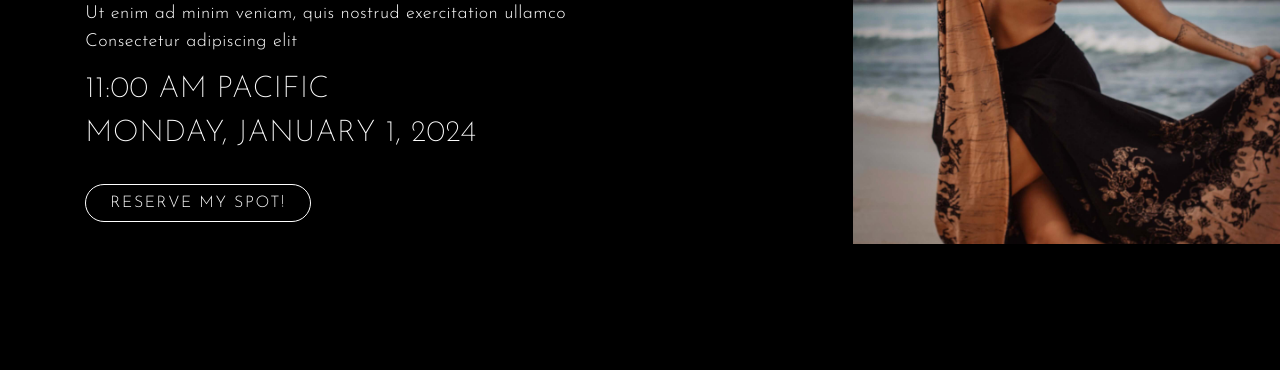
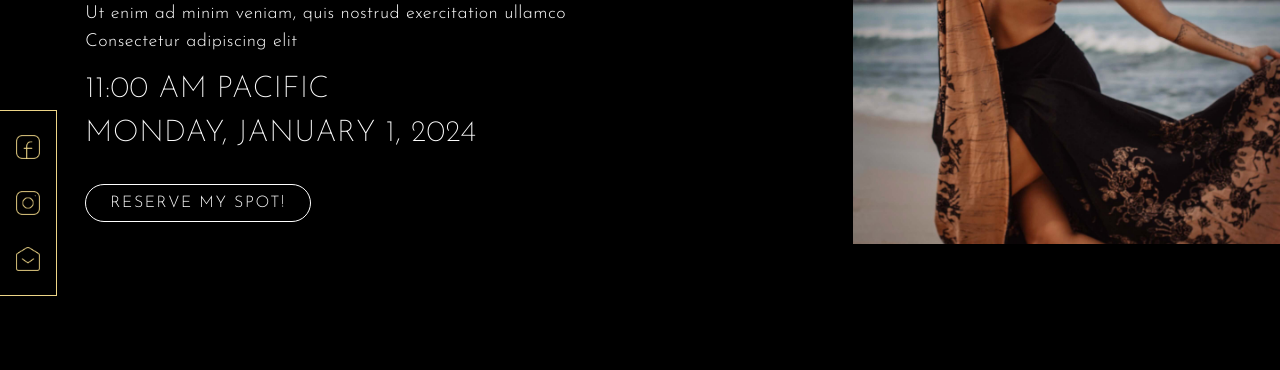
Before and after one commit to brittwoodard/manamei, a Jekyll site: the page built from _free-offerings/template.md, in a window 1280 px wide. Shown: the part 340-710 px from the top of the page. Built offline with Jekyll 4.4.1, drawn with Linux system fonts in a browser that asks for light colours; nearby versions of some CDN libraries; comment, search, counter and statistics services are not loaded.

Commit message:
free-msaterclass mobile

```diff
--- /dev/null
+++ b/_includes/social-share.html
@@ -0,0 +1,15 @@
+<div class="social-share fixed top-[50%] left-0 bg-dark/50 border-t border-r border-b border-feature p-2">
+
+    <nav class="text-white">
+        <a class="block py-4 px-2 hover:text-feature" href="https://twitter.com/intent/tweet?text={{ page.title }}&url={{ site.url }}{{ page.url }}" rel="nofollow" target="_blank" title="Share on Twitter">
+            <img src="/uploads/icons/manamei-23.png" class="h-[1.5rem]">
+        </a>
+        <a class="block py-4 px-2 hover:text-feature" href="https://facebook.com/sharer.php?u={{ site.url }}{{ page.url }}" rel="nofollow" target="_blank" title="Share on Facebook">
+            <img src="/uploads/icons/manamei-24.png" class="h-[1.5rem]">
+        </a>
+        <a class="block py-4 px-2 hover:text-feature" href="http://pinterest.com/pin/create/link/?url={{page.url}}&description={{page.title}}" rel="nofollow" target="_blank" title="Share on Pinterest">
+            <img src="/uploads/icons/manamei-25.png" class="h-[1.5rem]">
+        </a>
+    </nav>
+
+</div>
--- a/_layouts/free-offering.html
+++ b/_layouts/free-offering.html
@@ -27,8 +27,10 @@
             </div>
             <a href="#cta-free" class="button mt-4 mb-10p md:mb-0 inline-block">{{page.details.button.text}}</a>
         </div>
-        <div class="bg-image-style min-h-[60vh] bg-[url('{{page.details.featured_image}}')]"></div>
+        <div class="bg-image-style min-h-[60vh] z-20 bg-[url('{{page.details.featured_image}}')]"></div>
     </section>
+
+    {% include social-share.html %}
 
     <!-- Your Instructor -->
     {% include about-mana-course.html %}
--- a/assets/css/output-style.css
+++ b/assets/css/output-style.css
@@ -759,6 +759,18 @@ p {
         height: 100%;
     }
 /* Slick Container */
+.fixed {
+  position: fixed;
+}
+.left-0 {
+  left: 0px;
+}
+.top-\[50\%\] {
+  top: 50%;
+}
+.z-20 {
+  z-index: 20;
+}
 .col-span-1 {
   grid-column: span 1 / span 1;
 }
@@ -884,6 +896,15 @@ p {
 .h-\[65vh\] {
   height: 65vh;
 }
+.h-4 {
+  height: 1rem;
+}
+.h-8 {
+  height: 2rem;
+}
+.h-\[1\.5rem\] {
+  height: 1.5rem;
+}
 .min-h-\[100vh\] {
   min-height: 100vh;
 }
@@ -962,6 +983,9 @@ p {
 .border-t {
   border-top-width: 1px;
 }
+.border-r {
+  border-right-width: 1px;
+}
 .border-feature {
   --tw-border-opacity: 1;
   border-color: rgb(237 213 135 / var(--tw-border-opacity));
@@ -984,6 +1008,13 @@ p {
 }
 .bg-transparent {
   background-color: transparent;
+}
+.bg-dark {
+  --tw-bg-opacity: 1;
+  background-color: rgb(0 0 0 / var(--tw-bg-opacity));
+}
+.bg-dark\/50 {
+  background-color: rgb(0 0 0 / 0.5);
 }
 .bg-\[url\(\'\/uploads\/images\/manamei-1\.jpg\'\)\] {
   background-image: url('/uploads/images/manamei-1.jpg');
@@ -1015,6 +1046,12 @@ p {
 .p-8 {
   padding: 2rem;
 }
+.p-2 {
+  padding: 0.5rem;
+}
+.p-4 {
+  padding: 1rem;
+}
 .px-10p {
   padding-left: 10%;
   padding-right: 10%;
@@ -1038,6 +1075,10 @@ p {
 .py-5p {
   padding-top: 5%;
   padding-bottom: 5%;
+}
+.py-4 {
+  padding-top: 1rem;
+  padding-bottom: 1rem;
 }
 .pb-0 {
   padding-bottom: 0px;
@@ -1091,6 +1132,10 @@ p {
   --tw-text-opacity: 1;
   color: rgb(237 213 135 / var(--tw-text-opacity));
 }
+.text-white {
+  --tw-text-opacity: 1;
+  color: rgb(255 255 255 / var(--tw-text-opacity));
+}
 .outline {
   outline-style: solid;
 }
@@ -1133,6 +1178,10 @@ p {
     font-weight: 200;
     line-height: 1.8em;
   }
+}
+.hover\:text-feature:hover {
+  --tw-text-opacity: 1;
+  color: rgb(237 213 135 / var(--tw-text-opacity));
 }
 @media (min-width: 640px) {
   .sm\:col-span-2 {
```
Also changed, not shown: uploads/icons/manamei-23.png (added), uploads/icons/manamei-24.png (added), uploads/icons/manamei-25.png (added).
